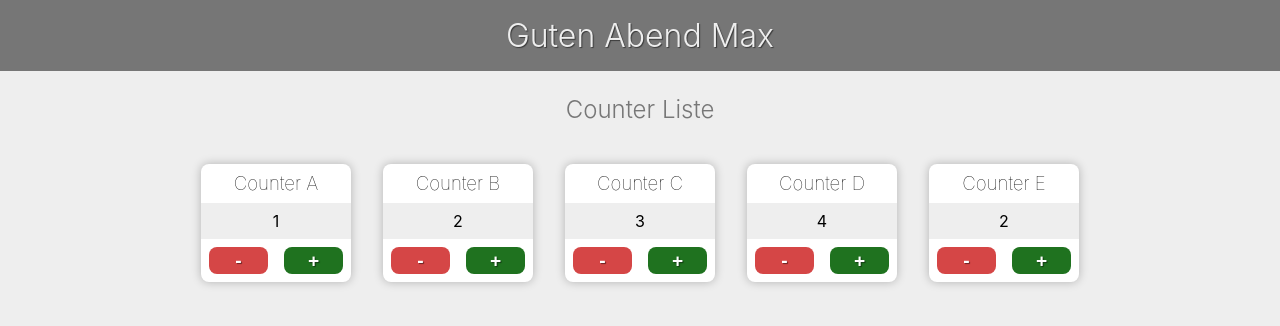
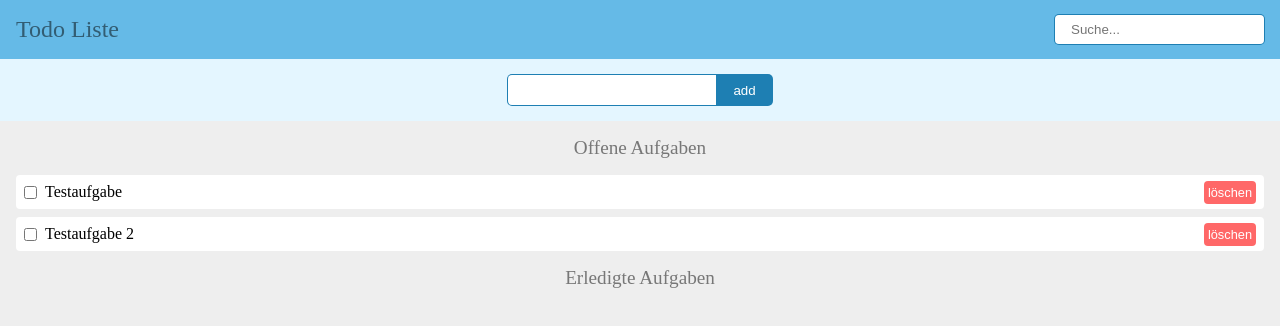
Before and after one commit to behrens-de/react, a React (Create React App) app in the folder app-one/: page / in a window 1280 px wide. Shown: the top 326 px of the page. Built offline with nearby package versions, Linux system fonts and the light colour scheme.

Commit message:
add component todo

```diff
--- a/app-one/src/App.js
+++ b/app-one/src/App.js
@@ -1,14 +1,65 @@
-import React from 'react'
-import './index.css';
-import Greets from './componentes/Greets'
-import CounterList from './componentes/Couter/CounterList'
+import React, { useState } from 'react'
+import './todo-list.css';
 
 const App = () => {
-    return (
-        <>
-          <Greets name="Max"/>
-          <CounterList/>
-        </>
-    )
+
+  const [todos, setTodos] = useState([
+    {
+      id: 1,
+      title: 'Testaufgabe',
+      done: false
+    },
+    {
+      id: 2,
+      title: 'Testaufgabe 2',
+      done: false
+    }
+
+  ]);
+
+  // Funtion um ToDo hinzu zu fügen
+const handleAddTodo = (e) => {
+  e.preventDefault();
+  alert('test');
+
+}
+
+
+  return (
+    <>
+      <header className="todo-header">
+        <h1 className="todo-brandname">
+          Todo Liste
+        </h1>
+        <form className="todo-search">
+          <input onKeyDown={handleAddTodo} type="search" placeholder="Suche..." />
+        </form>
+      </header>
+
+      <form className="add-todo">
+        <input type="text" name="new-todo" /><button>add</button>
+      </form>
+
+      <main className="todo-main">
+
+        <h2>Offene Aufgaben</h2>
+
+        {todos.map(todo => (
+          <div className="todo-item">
+            <input type="checkbox" name="" />
+            <span>{todo.title}</span>
+            <button>löschen</button>
+          </div>
+
+        ))}
+
+
+
+
+        <h2>Erledigte Aufgaben</h2>
+
+      </main>
+    </>
+  )
 }
 export default App
--- /dev/null
+++ b/app-one/src/todo-list.css
@@ -0,0 +1,100 @@
+*{
+  margin: 0;
+  padding: 0;
+  box-sizing: border-box;
+}
+body{
+  background: #eee;
+}
+.todo-header{
+  background: rgb(101, 186, 231);;
+  display: flex;
+  justify-content: space-between;
+}
+
+.todo-brandname{
+  font-size: 1.5rem;
+  margin: 1rem;
+  font-weight: 300;
+  color: rgba(0,0,0,.5);
+}
+
+.todo-search{
+  display: flex;
+  justify-content: center;
+  align-items: center;
+  margin: 0 1rem;
+}
+
+.todo-search input{
+  min-height: 50%;
+  border: none;
+  background: #fff;
+  padding: 0 1rem;
+  border-radius: .25rem;
+  box-shadow: 0 0 0 1px rgb(30, 127, 179);
+}
+
+
+.add-todo{
+  width: 100%;
+  background: rgb(228, 246, 255);
+  padding: 1rem 0;
+  display: flex;
+  justify-content: center;
+}
+.add-todo input{
+  border: none;
+  background: #fff;
+  padding: 0 1rem;
+  height: 30px;
+  border-radius: .25rem 0 0 .25rem;
+  box-shadow: 0 0 0 1px rgb(30, 127, 179);
+}
+
+.add-todo button{
+  border: none;
+  background: rgb(30, 127, 179);
+  padding: 0 1rem;
+  height: 30px;
+  border-radius: 0 .25rem .25rem 0;
+  color: #fff;
+  box-shadow: 0 0 0 1px rgb(30, 127, 179);
+}
+
+
+.todo-main h2{
+  font-size: 1.2rem;
+  margin: 1rem;
+  font-weight: 300;
+  color: rgba(0,0,0,.5);
+  display: block;
+  text-align: center;
+}
+
+/**/
+
+.todo-item{
+  width: calc(100% -2rem);
+  margin: .5rem 1rem;
+  background: #fff;
+  display: flex;
+  align-items: center;
+  justify-content: space-between;
+  padding: 0 .5rem;
+  border-radius: .25rem;
+}
+
+.todo-item span{
+  padding: .5rem;
+  flex-grow: 1;
+}
+
+.todo-item button{
+  background: rgb(255, 104, 104);
+  border: none;
+  font-size: 80%;
+  padding: .25rem;
+  border-radius: .25rem;
+  color: #fff;
+}
```
